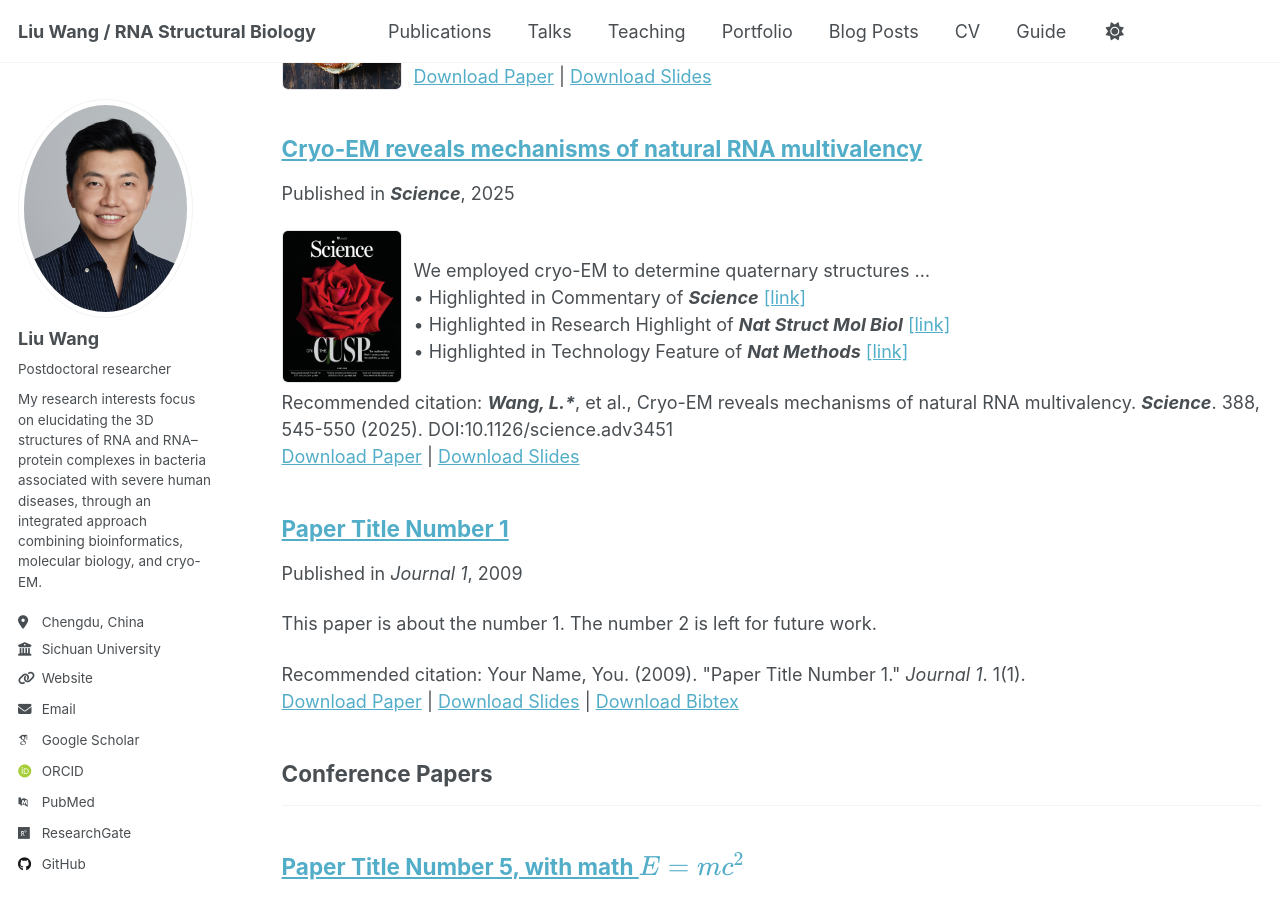
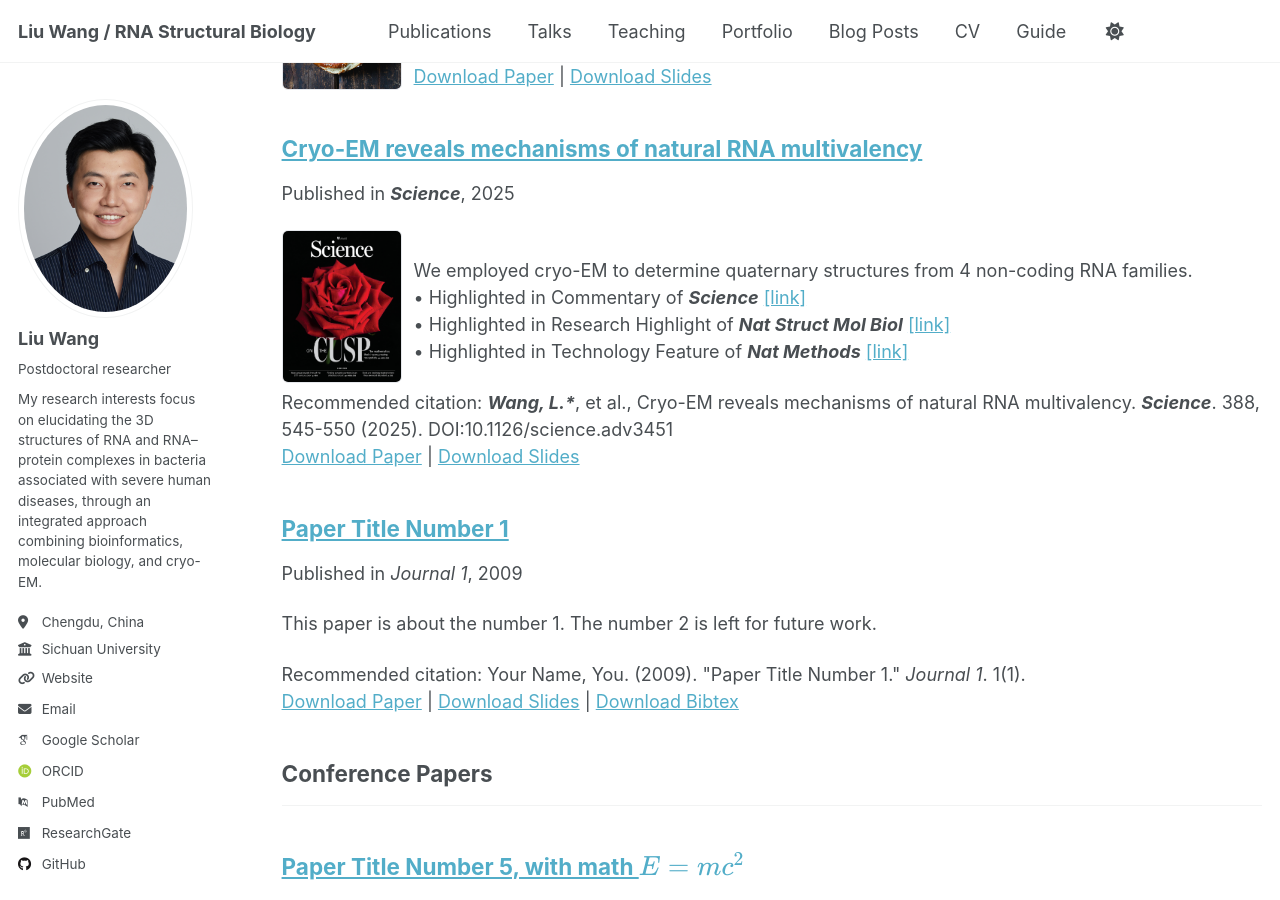
Before and after one commit to liuwang-RNA/Guihub_CV, a Jekyll site: the page built from _pages/publications.html, in a window 1280 px wide and 900 px high, scrolled down 468 px. Built offline with Jekyll 4.4.1, drawn with Linux system fonts in a browser that asks for light colours; some web fonts are replaced; a script that is not in the unit is left out.

Commit message:
Update 2025-05-01_Science.md

```diff
--- a/_publications/2025-05-01_Science.md
+++ b/_publications/2025-05-01_Science.md
@@ -5,7 +5,7 @@ category: manuscripts
 permalink: /publication/2025-05-01_Science
 excerpt: >
   <img src="/Guihub_CV/images/publications/Science.png" class="pub-thumb" alt="Cryo-EM density"><br>
-  We employed cryo-EM to determine quaternary structures …<br>
+  We employed cryo-EM to determine quaternary structures from 4 non-coding RNA families.<br>
   &bull; Highlighted in Commentary of <strong><em>Science</em></strong>
   <a href="https://www.science.org/content/blog-post/rna-motifs-coming-focus" target="_blank">[link]</a><br>
   &bull; Highlighted in Research Highlight of <strong><em>Nat Struct Mol Biol</em></strong>
```
